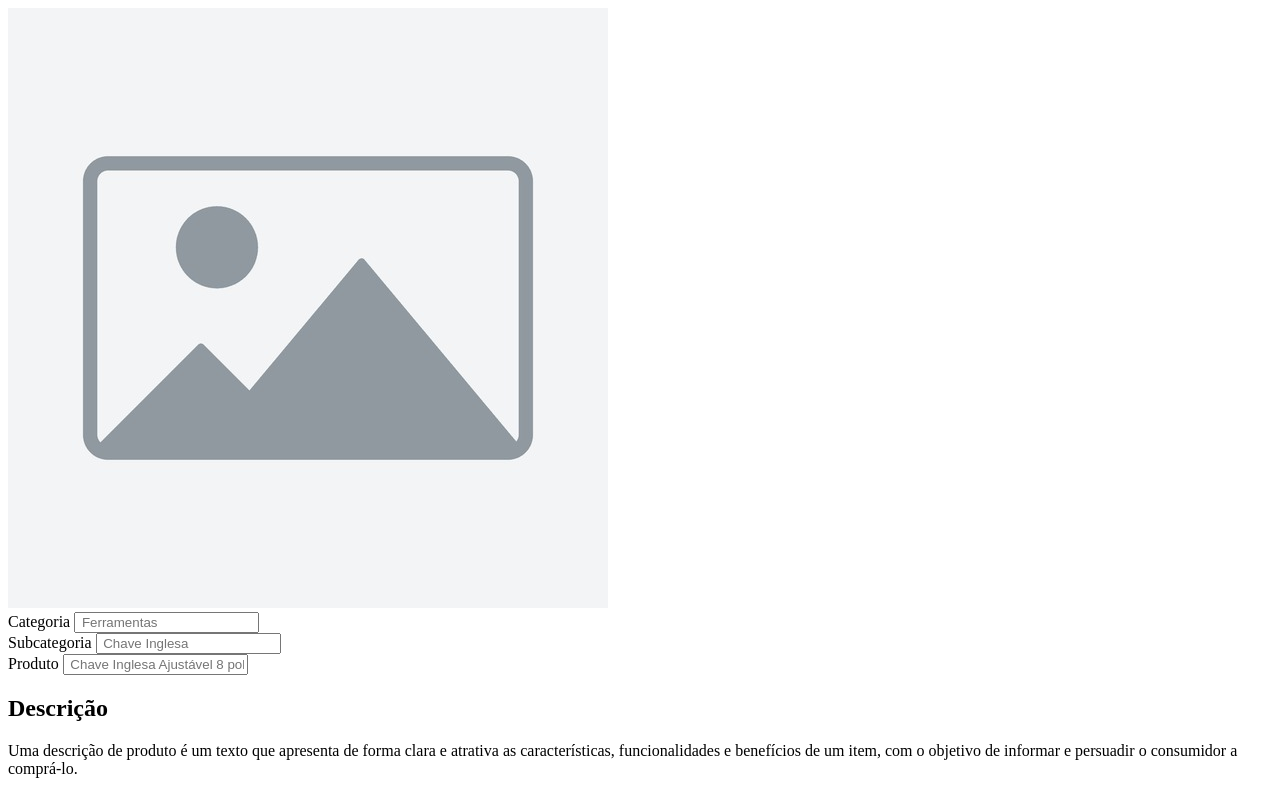
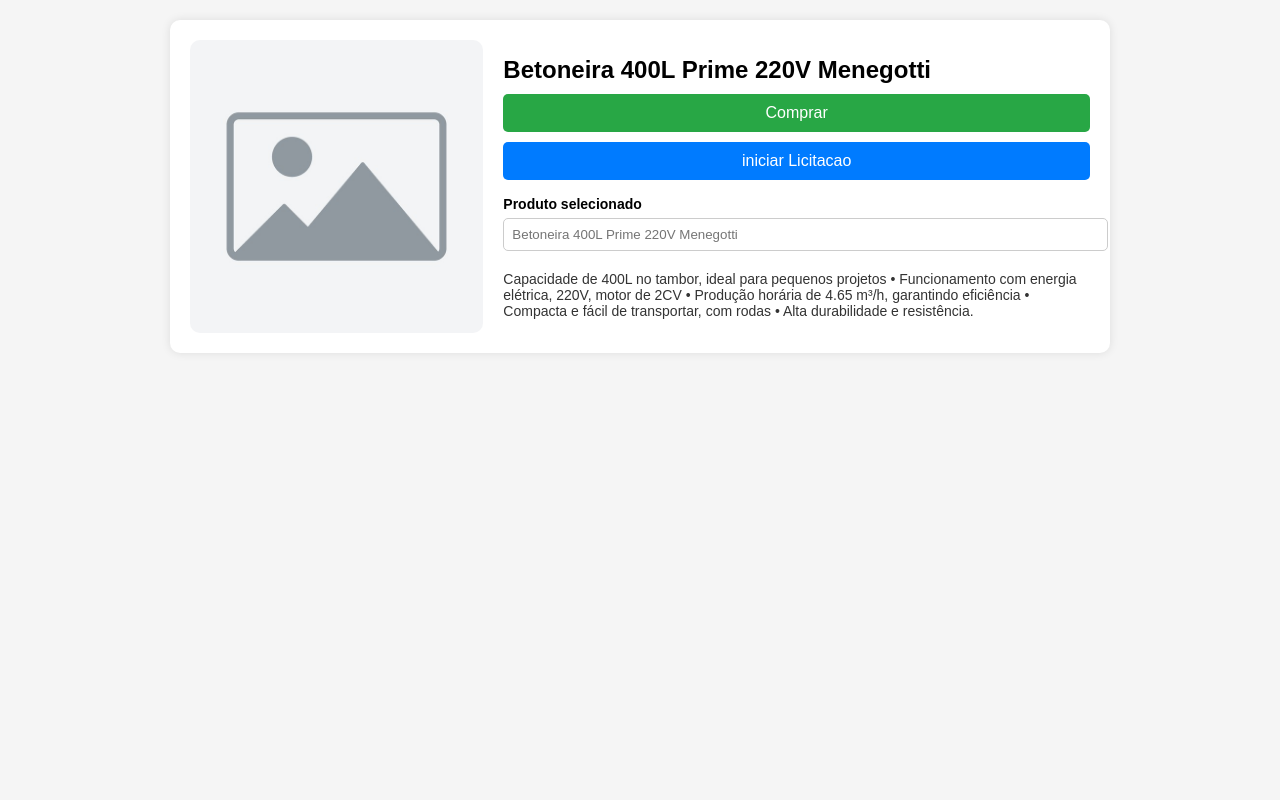
Before and after one commit to OrcaTudo-TCC/DTCC, a plain HTML site: page OrcaTudo/cotacao2.html in a window 1280 px wide. Drawn offline with Linux system fonts and the light colour scheme.

Commit message:
Desenvolvendo tela de cotacao

```diff
--- a/OrcaTudo/cotacao2.html
+++ b/OrcaTudo/cotacao2.html
@@ -1,44 +1,32 @@
 <!DOCTYPE html>
-<html lang="en">
+<html lang="pt-br">
 <head>
     <meta charset="UTF-8">
     <meta name="viewport" content="width=device-width, initial-scale=1.0">
-    <title>Document</title>
+    <title>Cotacao</title>
     <link rel="stylesheet" href="css/cotacao2.css">
 </head>
 <body>
-
-    <container>
-
-        <div class="imagem">
-            <img src="imagens/placeholder.jpg" alt="Imagem do Produto">
-        </div>
-
-        <div class="imput">
-            <div class="cotacao-campos">
-            <div class="campo">
-                <label>Categoria</label>
-                <input type="text" class="campo-selecao" placeholder=" Ferramentas">
+    <div class="container">
+        <div class="product">
+            <div class="image-section">
+                <img src="imagens/placeholder.jpg">
             </div>
-            <div class="campo">
-                <label>Subcategoria</label>
-                <input type="text" class="campo-selecao" placeholder=" Chave Inglesa">
-            </div>
-            <div class="campo">
-                <label>Produto</label>
-                <input type="text" class="campo-selecao" placeholder=" Chave Inglesa Ajustável 8 polegadas 200mm">
+            <div class="details-section">
+                <h1>Betoneira 400L Prime 220V Menegotti</h1>
+                <button class="buy-button">Comprar</button>
+                <button class="pickup-button">iniciar Licitacao</button>
+                <div class="shipping">
+                    <label for="cep">Produto selecionado </label>
+                    <input type="text" id="cep" placeholder="Betoneira 400L Prime 220V Menegotti">
+                </div>
+                <p class="description">Capacidade de 400L no tambor, ideal para pequenos projetos
+                    • Funcionamento com energia elétrica, 220V, motor de 2CV
+                    • Produção horária de 4.65 m³/h, garantindo eficiência
+                    • Compacta e fácil de transportar, com rodas
+                    • Alta durabilidade e resistência.</p>
             </div>
         </div>
-        </div>
-
-        <div class="texto-descricao">
-            <h2>Descrição</h2>
-            <p>Uma descrição de produto é um texto que apresenta de forma clara e atrativa as características, funcionalidades e benefícios de um item, com o objetivo de informar e persuadir o consumidor a comprá-lo.</p>
-        </div>
-
-
-
-    </container>
-
+    </div>
 </body>
 </html>
--- a/OrcaTudo/css/cotacao2.css
+++ b/OrcaTudo/css/cotacao2.css
@@ -0,0 +1,91 @@
+body {
+    font-family: Arial, sans-serif;
+    margin: 0;
+    padding: 0;
+    background-color: #f5f5f5;
+}
+.container {
+    width: 80%;
+    margin: auto;
+    display: flex;
+    flex-direction: column;
+    align-items: center;
+    padding: 20px;
+}
+.product {
+    display: flex;
+    background: white;
+    padding: 20px;
+    border-radius: 10px;
+    box-shadow: 0 0 10px rgba(0, 0, 0, 0.1);
+    width: 100%;
+    max-width: 900px;
+}
+.image-section {
+    flex: 1;
+    display: flex;
+    justify-content: center;
+    align-items: center;
+}
+.image-section img {
+    max-width: 100%;
+    border-radius: 10px;
+}
+.details-section {
+    flex: 2;
+    padding-left: 20px;
+}
+h1 {
+    font-size: 24px;
+    margin-bottom: 10px;
+}
+.rating {
+    color: #ffa500;
+    font-size: 16px;
+}
+.price {
+    font-size: 22px;
+    color: #28a745;
+    font-weight: bold;
+}
+.installments {
+    font-size: 14px;
+    color: #555;
+}
+.buy-button, .pickup-button {
+    display: block;
+    width: 100%;
+    padding: 10px;
+    margin: 10px 0;
+    border: none;
+    border-radius: 5px;
+    font-size: 16px;
+    cursor: pointer;
+}
+.buy-button {
+    background-color: #28a745;
+    color: white;
+}
+.pickup-button {
+    background-color: #007bff;
+    color: white;
+}
+.shipping {
+    margin-top: 15px;
+}
+.shipping label {
+    font-size: 14px;
+    font-weight: bold;
+}
+.shipping input {
+    width: 100%;
+    padding: 8px;
+    margin-top: 5px;
+    border: 1px solid #ccc;
+    border-radius: 5px;
+}
+.description {
+    margin-top: 20px;
+    font-size: 14px;
+    color: #333;
+}
```
